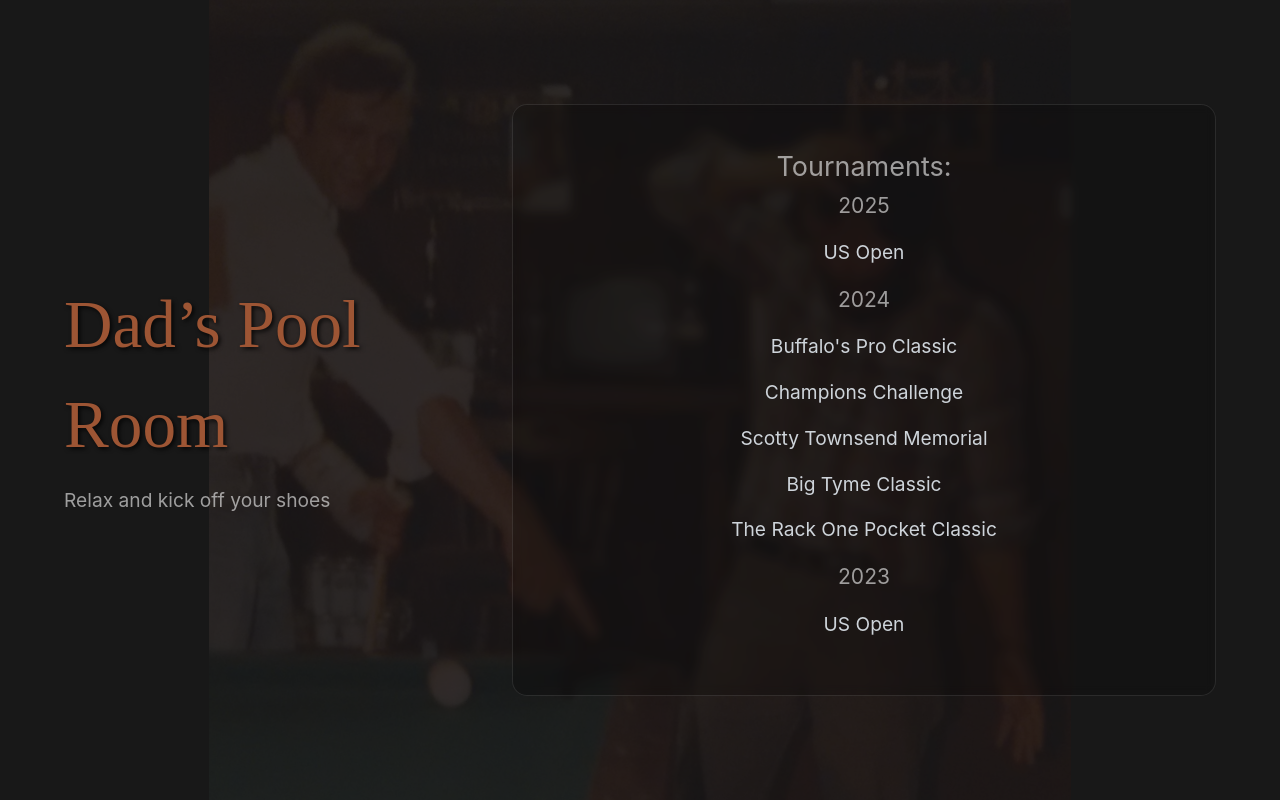
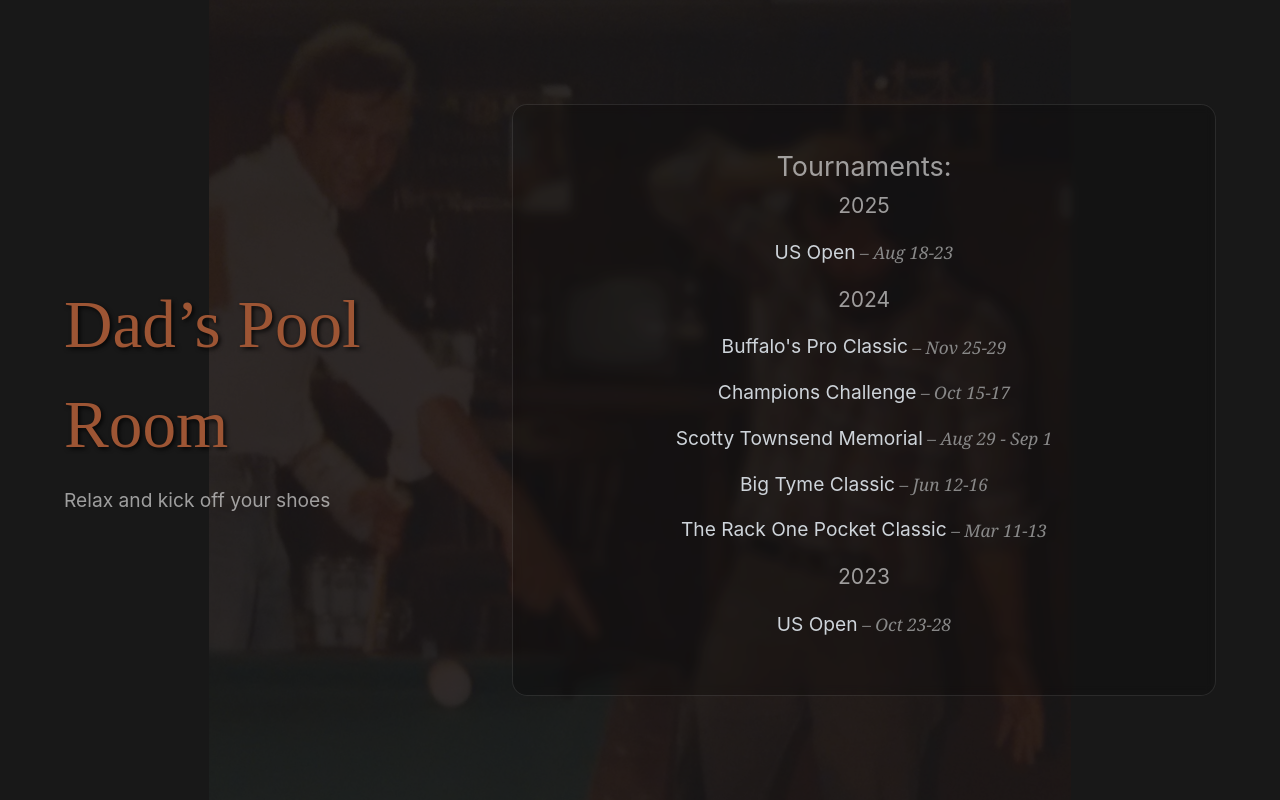
Before and after one commit to mekane84/dads-pool-room, a Vue app: page / in a window 1280 px wide. Built offline with nearby package versions, Linux system fonts and the light colour scheme.

Commit message:
add dates for tournaments

```diff
--- a/src/views/Home.vue
+++ b/src/views/Home.vue
@@ -2,13 +2,13 @@
 import { computed } from 'vue';
 
 const tournaments = [
-  { name: "US Open", path: "/2025/usopen", year: 2025 },
-  { name: "Buffalo's Pro Classic", path: "/2024/buffalospc", year: 2024 },
-  { name: "Champions Challenge", path: "/2024/champions-challenge", year: 2024 },
-  { name: "Scotty Townsend Memorial", path: "/2024/scottytownsendmemorial", year: 2024 },
-  { name: "Big Tyme Classic", path: "/2024bigtymeclassic", year: 2024 },
-  { name: "The Rack One Pocket Classic", path: "/2024therack", year: 2024 },
-  { name: "US Open", path: "/2023usopen", year: 2023 },
+  { name: "US Open", path: "/2025/usopen", year: 2025, date: "Aug 18-23" },
+  { name: "Buffalo's Pro Classic", path: "/2024/buffalospc", year: 2024, date: "Nov 25-29" },
+  { name: "Champions Challenge", path: "/2024/champions-challenge", year: 2024, date: "Oct 15-17" },
+  { name: "Scotty Townsend Memorial", path: "/2024/scottytownsendmemorial", year: 2024, date: "Aug 29 - Sep 1" },
+  { name: "Big Tyme Classic", path: "/2024bigtymeclassic", year: 2024, date: "Jun 12-16" },
+  { name: "The Rack One Pocket Classic", path: "/2024therack", year: 2024, date: "Mar 11-13" },
+  { name: "US Open", path: "/2023usopen", year: 2023, date: "Oct 23-28" },
 ];
 
 const groupedTournaments = computed(() => {
@@ -36,6 +36,7 @@ const sortedYears = computed(() => {
         <ul>
           <li v-for="tournament in groupedTournaments[year]" :key="tournament.path">
             <router-link :to="tournament.path">{{ tournament.name }}</router-link>
+            <span v-if="tournament.date" class="tournament-date"> &ndash; {{ tournament.date }}</span>
           </li>
         </ul>
       </div>
@@ -44,4 +45,10 @@ const sortedYears = computed(() => {
 </template>
 
 <style scoped>
+.tournament-date {
+  font-family: "Georgia", serif;
+  font-style: italic;
+  font-size: 0.9em;
+  color: #888;
+}
 </style>
```
